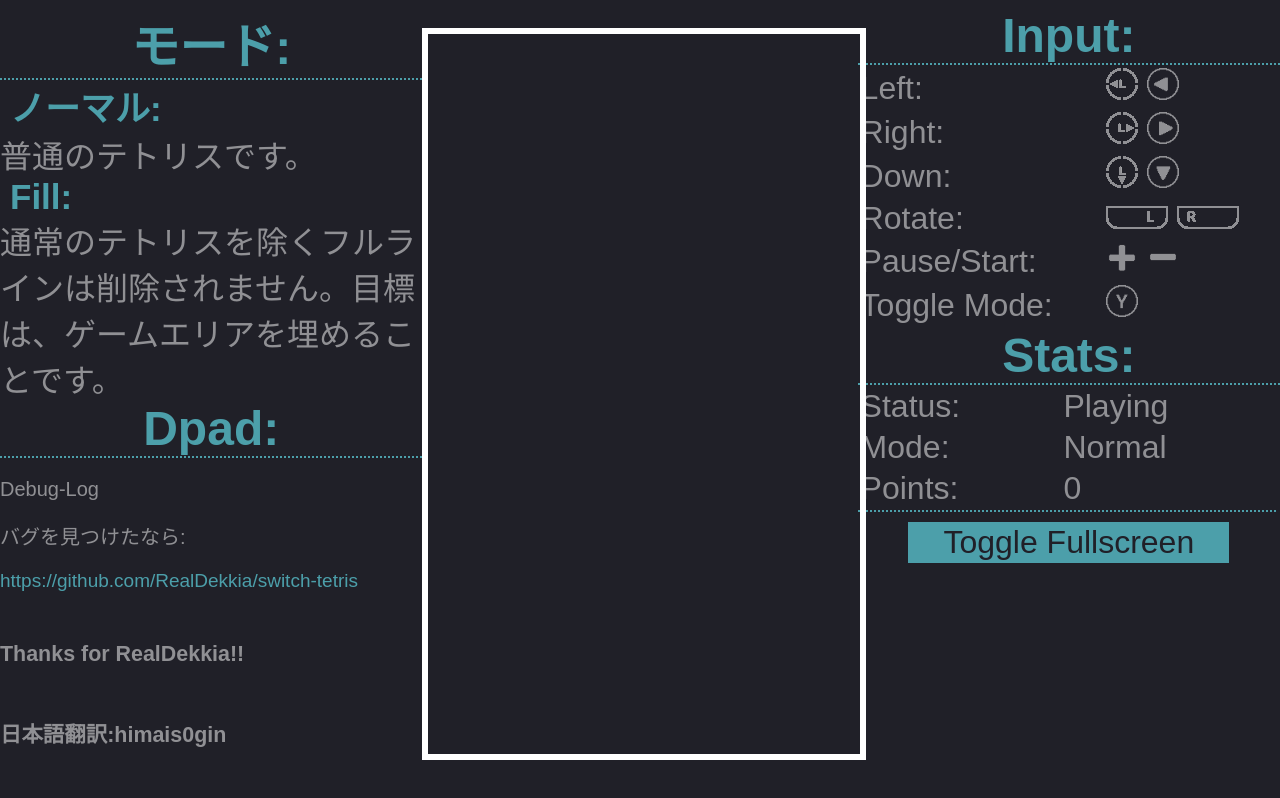
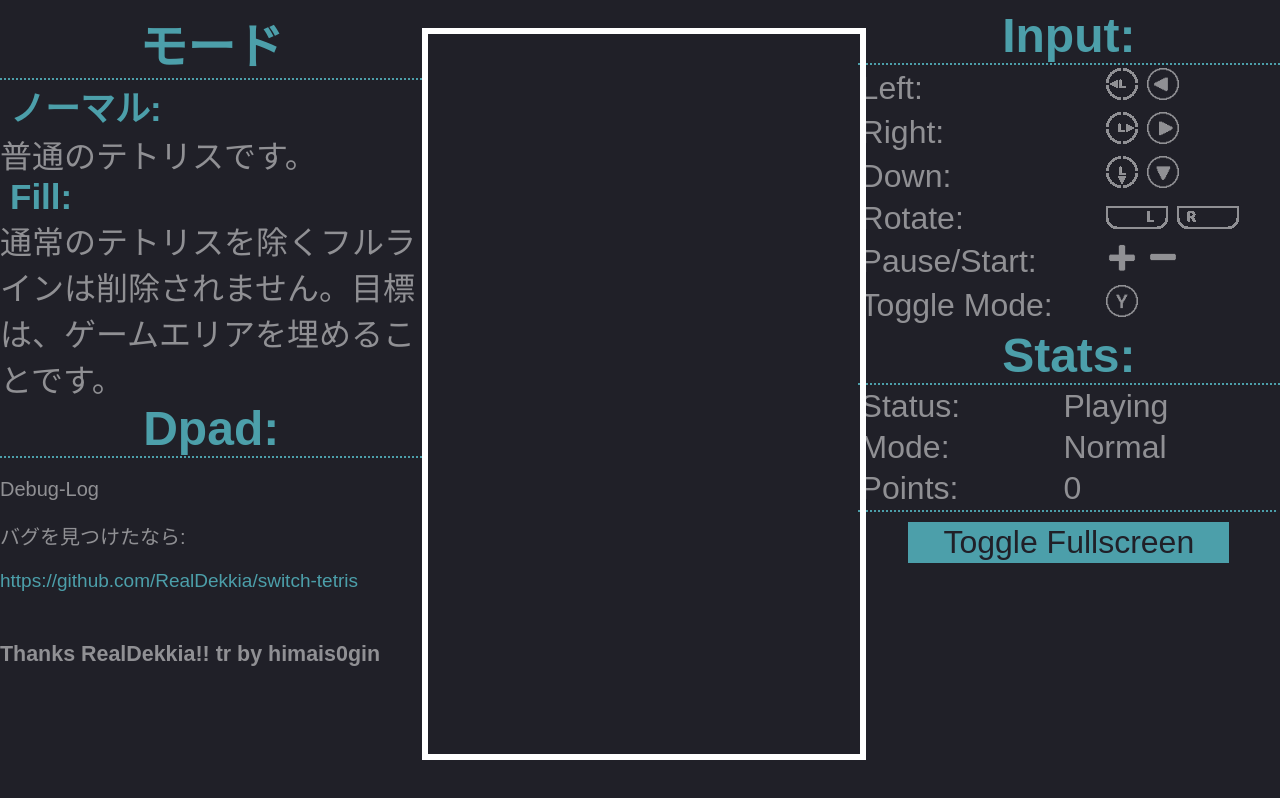
Before and after one commit to himais0gin/sw-tet, a plain HTML site: page index.html in a window 1280 px wide. Drawn offline with Linux system fonts and the light colour scheme.

Commit message:
Update index.html

```diff
--- a/index.html
+++ b/index.html
@@ -11,7 +11,7 @@
 
 <body>
     <div id="leftBar">
-        <h2>モード:</h2>
+        <h2>モード</h2>
         <h4>ノーマル:</h4>
         普通のテトリスです。
         <h4>Fill:</h4>
@@ -21,8 +21,7 @@
         <div id="smallUrlInfo">
             <p id="smallURLHead">バグを見つけたなら: </p>
             <p id="smallURLText">https://github.com/RealDekkia/switch-tetris</p>
-            <h6>Thanks for RealDekkia!!</h6>
-            <h6>日本語翻訳:himais0gin</h6>
+            <h6>Thanks RealDekkia!! tr by himais0gin</h6>
         </div>
     </div>
     <div id="box">
```
